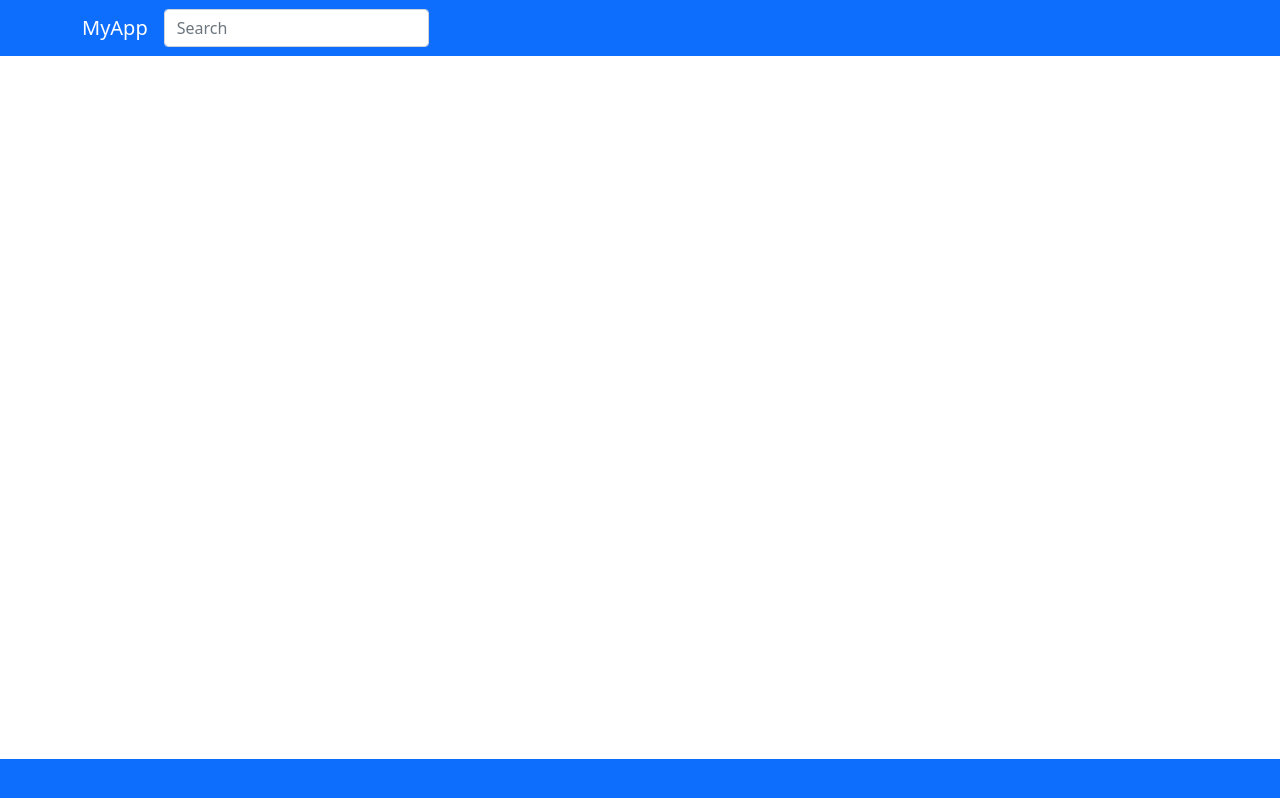
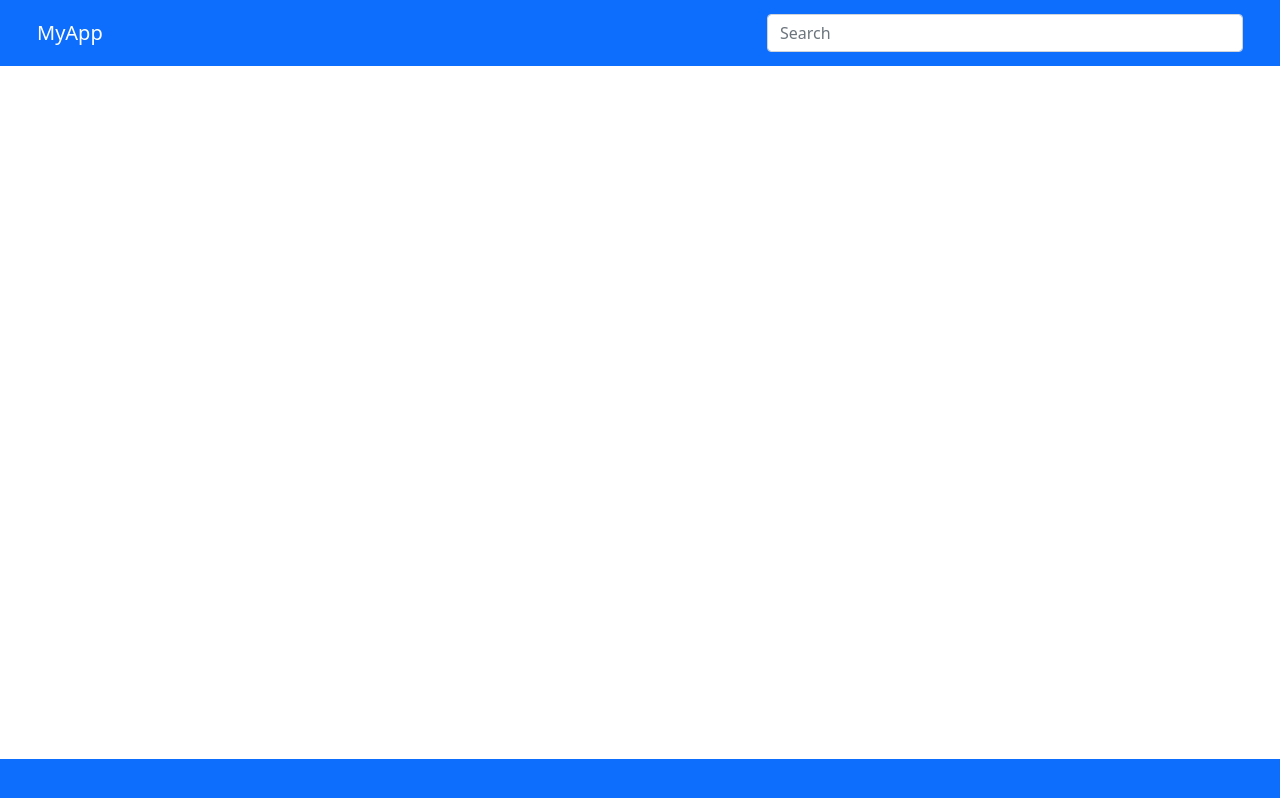
Before and after one commit to srevinU/react_app_1, a React (Create React App) app: page / in a window 1280 px wide. Built offline with nearby package versions, Linux system fonts and the light colour scheme.

Commit message:
header setUp with search input

```diff
--- a/src/components/Header.js
+++ b/src/components/Header.js
@@ -1,22 +1,17 @@
 import React from "react";
-import { Container, Navbar, Nav, Form } from "react-bootstrap";
+import { Container, Navbar, Form } from "react-bootstrap";
+import '../style/Header.css';
 
 export default class Header extends React.Component {
     render() {
         return (
             <>
                 <Navbar bg="primary" variant="dark" sticky="top">
-                    <Container>
-                        <Navbar.Brand href="#home">MyApp</Navbar.Brand>
-                            <Nav className="me-auto">
-                            {
-                                /*
-                                <Nav.Link href="#home">Home</Nav.Link>
-                                <Nav.Link href="#home2">Features</Nav.Link>
-                                <Nav.Link href="#home3">Pricing</Nav.Link>
-                                */
-                            }
-
+                    <Container className="content">
+                        <Container className="info">
+                            <Navbar.Brand href="#home">MyApp</Navbar.Brand>
+                        </Container>
+                        <Container className="search">
                             <Form>
                                 <Form.Control
                                     type="search"
@@ -25,8 +20,7 @@ export default class Header extends React.Component {
                                     aria-label="Search"
                                 />
                             </Form>
-
-                        </Nav>
+                        </Container>
                     </Container>
                 </Navbar>
             </>
--- /dev/null
+++ b/src/style/Header.css
@@ -0,0 +1,17 @@
+
+.content {
+    display: flex !important;
+    height: 50px;
+}
+
+.content .info {
+    position: absolute !important;
+    width: 500px !important;
+    left: 25px !important;
+}
+
+.content .search {
+    position: absolute !important;
+    width: 500px !important;
+    right: 25px !important;
+}
```
